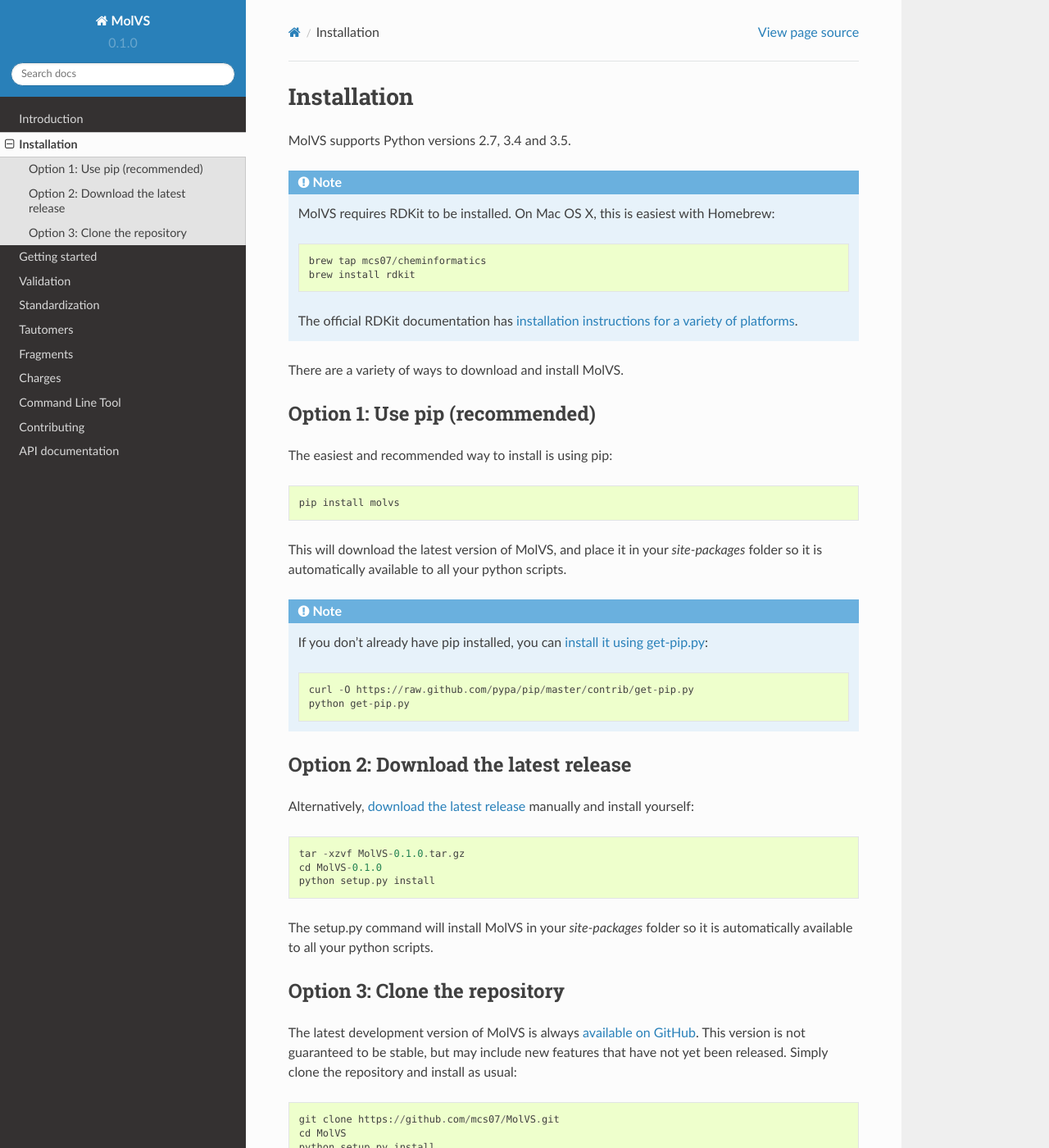
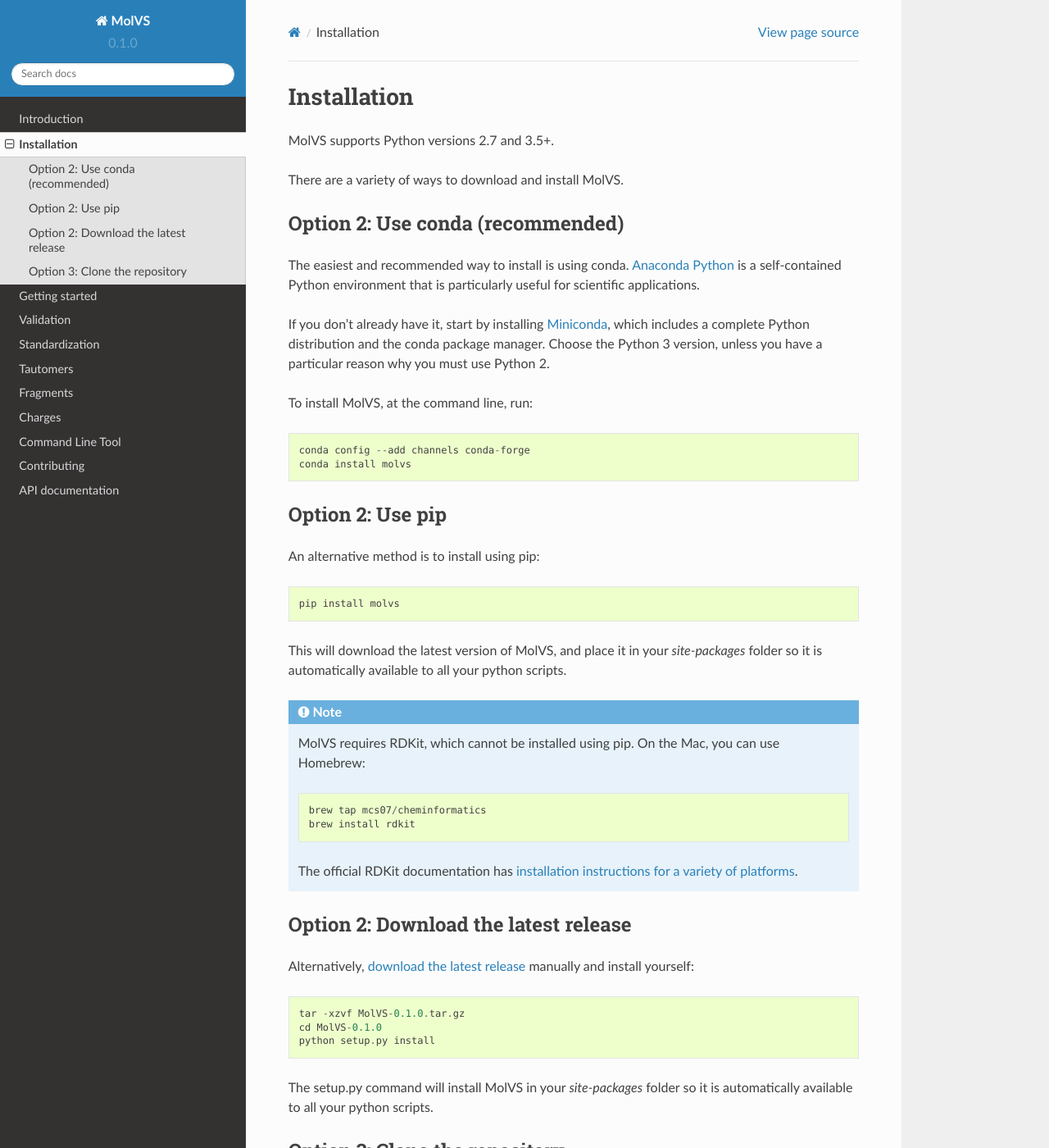
Before and after one commit to mcs07/MolVS, a Sphinx documentation site: the page built from docs/source/guide/install.rst, in a window 1280 px wide and 1400 px high. Shown: the whole window at 82% size. Built offline with Sphinx 7.4.7 and the Read the Docs theme 2.0.0, drawn with Linux system fonts in a browser that asks for light colours.

Commit message:
Update installation docs

```diff
--- a/docs/source/guide/install.rst
+++ b/docs/source/guide/install.rst
@@ -5,23 +5,29 @@
 
 .. sectionauthor:: Matt Swain <m.swain@me.com>
 
-MolVS supports Python versions 2.7, 3.4 and 3.5.
-
-.. note::
-
-   MolVS requires RDKit to be installed. On Mac OS X, this is easiest with Homebrew::
-
-       brew tap mcs07/cheminformatics
-       brew install rdkit
-
-   The official RDKit documentation has `installation instructions for a variety of platforms`_.
+MolVS supports Python versions 2.7 and 3.5+.
 
 There are a variety of ways to download and install MolVS.
 
-Option 1: Use pip (recommended)
--------------------------------
+Option 2: Use conda (recommended)
+---------------------------------
 
-The easiest and recommended way to install is using pip::
+The easiest and recommended way to install is using conda. `Anaconda Python`_ is a self-contained Python environment
+that is particularly useful for scientific applications.
+
+If you don't already have it, start by installing `Miniconda`_, which includes a complete Python distribution and the
+conda package manager. Choose the Python 3 version, unless you have a particular reason why you must use Python 2.
+
+To install MolVS, at the command line, run::
+
+    conda config --add channels conda-forge
+    conda install molvs
+
+
+Option 2: Use pip
+-----------------
+
+An alternative method is to install using pip::
 
     pip install molvs
 
@@ -30,10 +36,13 @@
 
 .. note::
 
-   If you don't already have pip installed, you can `install it using get-pip.py`_::
+   MolVS requires RDKit, which cannot be installed using pip. On the Mac, you can use Homebrew::
 
-          curl -O https://raw.github.com/pypa/pip/master/contrib/get-pip.py
-          python get-pip.py
+       brew tap mcs07/cheminformatics
+       brew install rdkit
+
+   The official RDKit documentation has `installation instructions for a variety of platforms`_.
+
 
 Option 2: Download the latest release
 -------------------------------------
@@ -57,6 +66,8 @@
     cd MolVS
     python setup.py install
 
+.. _`Anaconda Python`: https://www.continuum.io/anaconda-overview
+.. _`Miniconda`: http://conda.pydata.org/miniconda.html
 .. _`installation instructions for a variety of platforms`: http://www.rdkit.org/docs/Install.html
 .. _`install it using get-pip.py`: http://www.pip-installer.org/en/latest/installing.html
 .. _`download the latest release`: https://github.com/mcs07/MolVS/releases/
```
